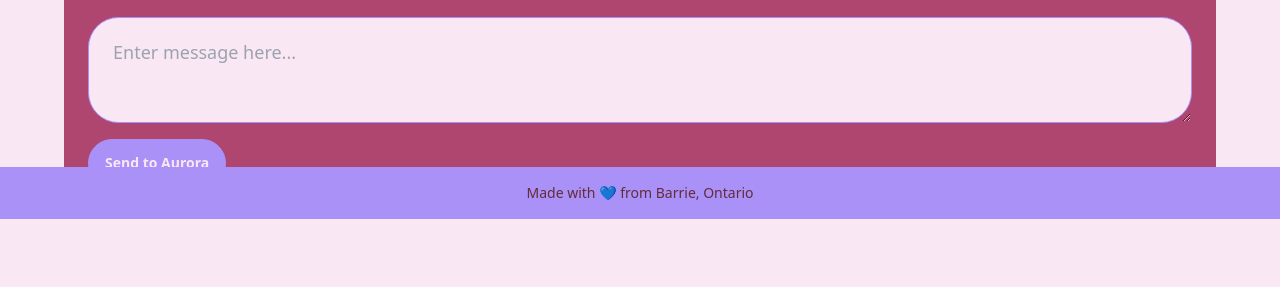
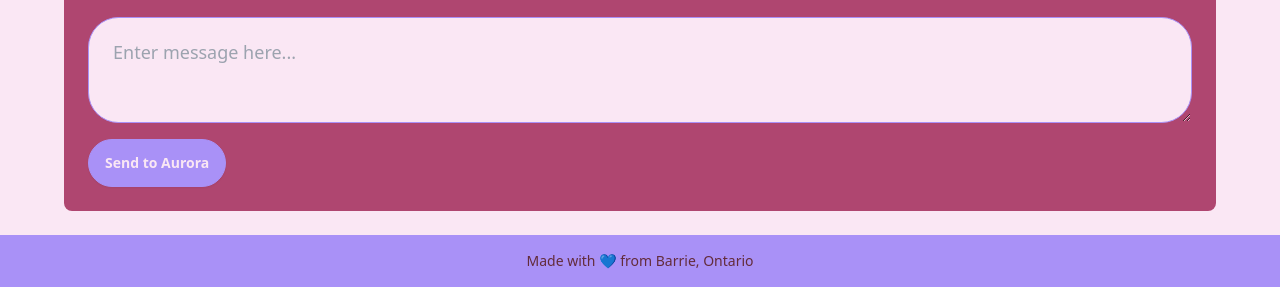
Before and after one commit to a3l6/network-connected-screen, a plain HTML site: page index.html in a window 1280 px wide. Shown: the part 581-868 px from the top of the page. Before the commit the page ends 800 px from the top, so only its background shows below. Drawn offline with nearby package versions, Linux system fonts and the light colour scheme.

Commit message:
static footer

```diff
--- a/index.html
+++ b/index.html
@@ -107,7 +107,7 @@
       </div>
 
       <footer
-        class="footer footer-center bg-secondary text-base-content p-4 fixed bottom-0"
+        class="footer footer-center bg-secondary text-base-content p-4 static bottom-0"
       >
         <aside>
           <p>Made with 💙 from Barrie, Ontario</p>
```
